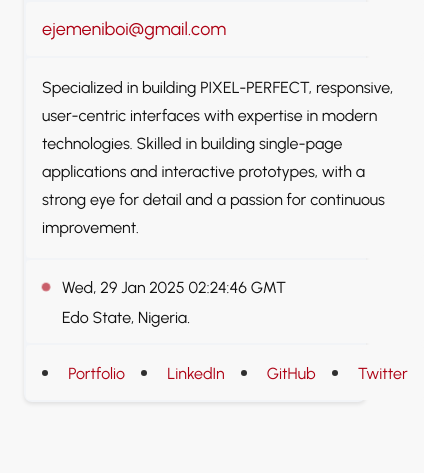
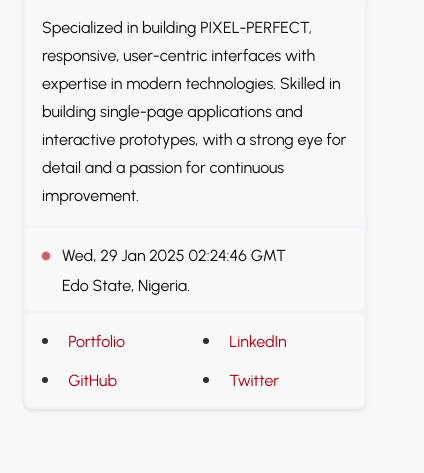
Before and after one commit to AJ1732/hng-12--stage-0, a plain HTML site: page index.html in a window 390 px wide. Shown: the part 712-1185 px from the top of the page, 424 px wide, since content can reach past the window. Drawn offline with nearby package versions, Linux system fonts and the light colour scheme.

Commit message:
fix: responsive issue

```diff
--- a/style.css
+++ b/style.css
@@ -84,14 +84,19 @@ h2[data-testid="jobTitle"] {
 
 ul,
 ol {
-  display: flex;
-  justify-content: space-between;
-  align-items: center;
+  display: grid;
+  grid-template-columns: repeat(2, 1fr);
   gap: 1rem;
   height: 100%;
 
   list-style: inside;
   white-space: nowrap;
+}
+@media (min-width: 768px) {
+  ul,
+  ol {
+    grid-template-columns: repeat(4, 1fr);
+  }
 }
 
 ul li::marker,
```
